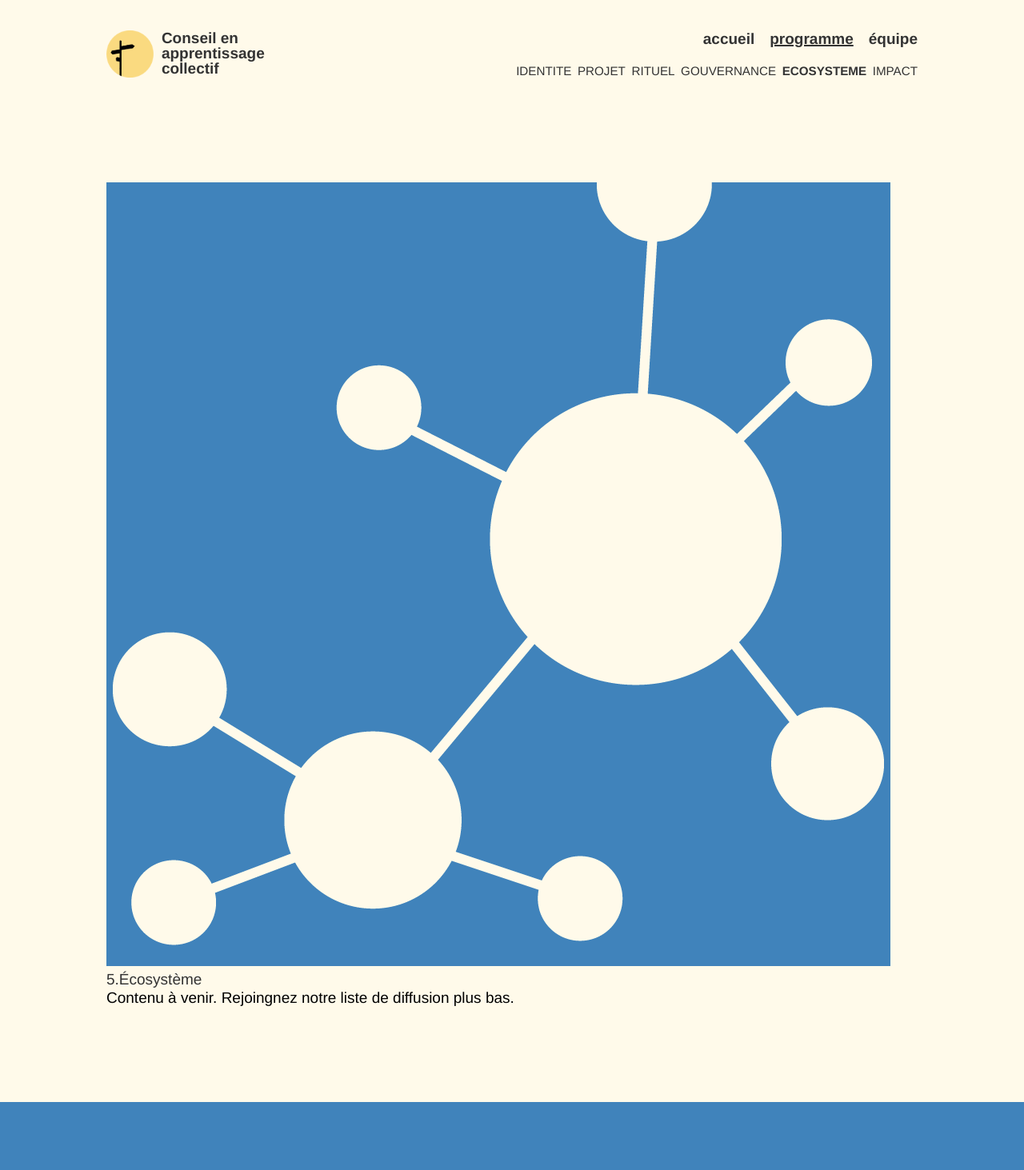
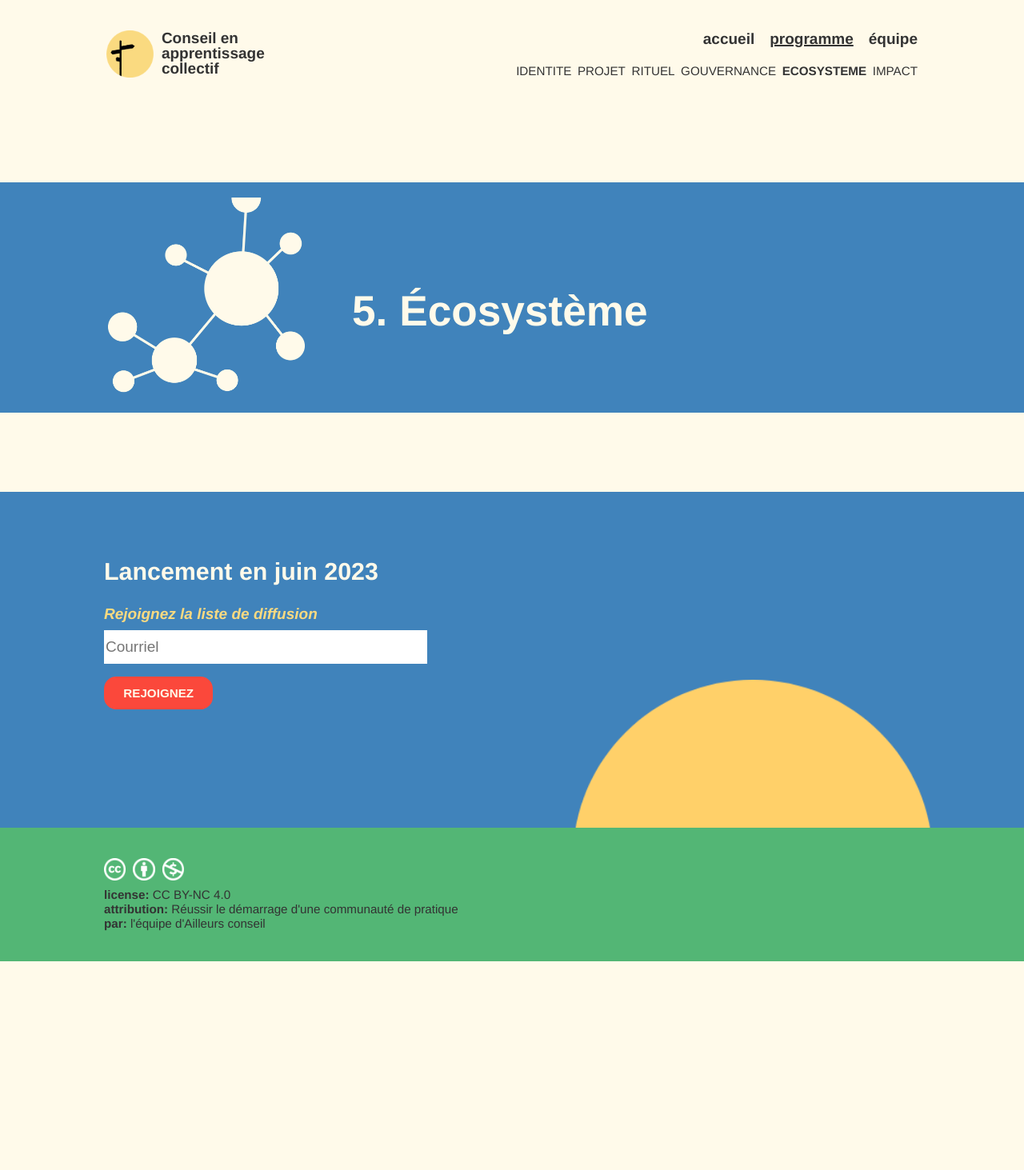
Before and after one commit to JanetteMujica/AilleursConseil_Prelancement, a React (Create React App) app in the folder client/: page /programme/ECOSYSTEME in a window 1280 px wide. Shown: the top 1463 px of the page at 80% size. After the commit the page ends 1202 px from the top, so only its background shows below. Built offline with nearby package versions, Linux system fonts and the light colour scheme.

Commit message:
modulesMediaQueriesColors

```diff
--- a/client/src/components/Footer.js
+++ b/client/src/components/Footer.js
@@ -56,7 +56,7 @@ const Footer = () => {
 	};
 
 	return (
-		<>
+		<WholeWrapper>
 			<FormWrapper>
 				<form ref={form} onSubmit={sendEmail}>
 					<input
@@ -129,11 +129,13 @@ const Footer = () => {
 					</LicenseSection>
 				</GreenSection>
 			</GreenSectionWrapper>
-		</>
+		</WholeWrapper>
 	);
 };
 
 export default Footer;
+
+const WholeWrapper = styled.div``;
 
 const WrapperBlue = styled.div`
 	position: relative;
--- a/client/src/data.js
+++ b/client/src/data.js
@@ -19,6 +19,7 @@ export const modules = [
 export const allModules = [
 	{
 		id: '1',
+		couleur: '#FB483B',
 		module: 'Identité',
 		title: 'IDENTITE',
 		objectif:
@@ -35,6 +36,7 @@ export const allModules = [
 	},
 	{
 		id: '2',
+		couleur: '#4083BB',
 		module: 'Projet',
 		title: 'PROJET',
 		objectif:
@@ -51,6 +53,7 @@ export const allModules = [
 	},
 	{
 		id: '3',
+		couleur: '#53B675',
 		module: 'Rituel',
 		title: 'RITUEL',
 		objectif:
@@ -67,6 +70,7 @@ export const allModules = [
 	},
 	{
 		id: '4',
+		couleur: '#FB483B',
 		module: 'Gouvernance',
 		title: 'GOUVERNANCE',
 		objectif:
@@ -83,6 +87,7 @@ export const allModules = [
 	},
 	{
 		id: '5',
+		couleur: '#4083BB',
 		module: 'Écosystème',
 		title: 'ECOSYSTEME',
 		objectif:
@@ -99,6 +104,7 @@ export const allModules = [
 	},
 	{
 		id: '6',
+		couleur: '#53B675',
 		module: 'Impact',
 		title: 'IMPACT',
 		objectif:
@@ -114,104 +120,3 @@ export const allModules = [
 		imageSrcGold: '../../assets/impactGold.png',
 	},
 ];
-
-/* export const ModulesObject = {
-	{
-		id: '1',
-		module: 'Identité',
-		title: 'IDENTITE',
-		objectif:
-			'Développer une compréhension commune de ce à quoi la communauté sert et de pourquoi les participants en font partie',
-		questions: [
-			'Quelle pratique commune sous-tend l’appartenance des membres à cette communauté?',
-			'Quels critères déterminent qui peut être membre de cette communauté?',
-			'Quel rôle particulier jouent les membres de cette communauté dans leur écosystème?',
-		],
-		imageSrcId: 'identite',
-		imageSrc: '../../assets/identite.png',
-		imageGoldSrcId: 'identiteGold',
-		imageSrcGold: '../../assets/identiteGold.png',
-	},
-	{
-		id: '2',
-		module: 'Projet',
-		title: 'PROJET',
-		objectif:
-			'Développer une compréhension commune des actions à entreprendre à court et à long terme',
-		questions: [
-			'À quel défi commun les membres de cette communauté sont-ils confrontés?',
-			'Quel projet d’avenir les membres de cette communauté souhaitent-ils accomplir ensemble?',
-			'Par quelles actions concrètes comptent ils y arriver?',
-		],
-		imageSrcId: 'projet',
-		imageSrc: '../../assets/projet.png',
-		imageGoldSrcId: 'projetGold',
-		imageSrcGold: '../../assets/projetGold.png',
-	},
-	{
-		id: '3',
-		module: 'Rituel',
-		title: 'RITUEL',
-		objectif:
-			'Développer une compréhension commune du niveau d’engagement attendu et du déroulement prévu',
-		questions: [
-			'À quelle fréquence se rencontreront les membres de cette communauté de pratique?',
-			'Combien de temps durera chaque rencontre? ',
-			'Quelle séquence d’activités prendra place dans chacune des rencontres? ',
-		],
-		imageSrcId: 'rituel',
-		imageSrc: '../../assets/rituel.png',
-		imageGoldSrcId: 'rituelGold',
-		imageSrcGold: '../../assets/rituelGold.png',
-	},
-	{
-		id: '4',
-		module: 'Gouvernance',
-		title: 'GOUVERNANCE',
-		objectif:
-			'Développer une compréhension commune de la manière dont les décisions sont prises',
-		questions: [
-			'Comment se prendront les décisions d’importance stratégique et tactique au sein de la communauté?',
-			'Comment l’ordre du jour des rencontres sera-t-il déterminé?',
-			'Qui animera les rencontres? ',
-		],
-		imageSrcId: 'gouvernance',
-		imageSrc: '../../assets/gouvernance.png',
-		imageGoldSrcId: 'gouvernanceGold',
-		imageSrcGold: '../../assets/gouvernanceGold.png',
-	},
-	{
-		id: '5',
-		module: 'Écosystème',
-		title: 'ECOSYSTEME',
-		objectif:
-			'Développer une compréhension commune des réseaux auxquels la communauté a accès et de son champ d’action collectif',
-		questions: [
-			'À quelles organisations les membres sont-ils liés? ',
-			'Quelle position la communauté occupe-t-elle dans son écosystème? ',
-			'Quels contacts et ressources organisationnelles peuvent mobiliser les membres pour appuyer les activités de la communauté?',
-		],
-		imageSrcId: 'ecosysteme',
-		imageSrc: '../../assets/ecosysteme.png',
-		imageGoldSrcId: 'ecosystemeGold',
-		imageSrcGold: '../../assets/ecosystemeGold.png',
-	},
-	{
-		id: '6',
-		module: 'Impact',
-		title: 'IMPACT',
-		objectif:
-			'Développer une compréhension commune des pratiques à mettre en œuvre pour mesurer les impacts de la communauté sur ses membres et son écosystème',
-		questions: [
-			'Quels sont les impacts attendus de la communauté pour ses membres et pour les organisations auxquels ils appartiennent et sont affiliés?',
-			'Sur quels horizons temporels ces impacts sont-ils attendus?',
-			'Comment ces impacts peuvent-ils être évalués? ',
-		],
-		imageSrcId: 'impact',
-		imageSrc: '../../assets/impact.png',
-		imageGoldSrcId: 'impactGold',
-		imageSrcGold: '../../assets/impactGold.png',
-	},
-};
-
- */
--- a/client/src/pages/Programme/Module.js
+++ b/client/src/pages/Programme/Module.js
@@ -1,7 +1,6 @@
 import React from 'react';
 import { useParams } from 'react-router-dom';
 import { allModules } from '../../data';
-import { titles } from '../../data';
 import styled from 'styled-components';
 import { device } from '../../components/MediaQueries';
 
@@ -12,25 +11,23 @@ const Module = () => {
 
 	return (
 		<>
-			<div></div>
 			<div>
 				{allModules.map((module) => {
 					const image = require(`../../assets/${module.imageSrcId}.png`);
 					if (module.title === title)
 						return (
+							<ColorSection style={{ backgroundColor: module.couleur }}>
 								<ModuleSection>
 									<img src={image} alt={module.module} />
 									<ModuleTitre>
 										<Numero>
 											<Id>{module.id}.</Id>
-										<Titre>{module.module}</Titre>
+											<Titre> {module.module}</Titre>
 										</Numero>
-									<SousTitre>
-										Contenu à venir. Rejoingnez notre liste de diffusion plus
-										bas.
-									</SousTitre>
+										{/* 	<SousTitre>Contenu à venir</SousTitre> */}
 									</ModuleTitre>
 								</ModuleSection>
+							</ColorSection>
 						);
 				})}
 			</div>
@@ -50,6 +47,10 @@ const ModuleSection = styled.section`
 		margin-top: 10em;
 		padding-left: 2em;
 		padding-right: 2em;
+		display: flex;
+		flex-direction: row;
+		gap: 3em;
+		align-items: center;
 	}
 
 	@media ${device.laptop} {
@@ -68,6 +69,28 @@ const ModuleSection = styled.section`
 		padding-right: 20em;
 		margin-top: 14em;
 	}
+
+	img {
+		margin-top: 1em;
+		width: 100%;
+		height: auto;
+
+		@media ${device.tablet} {
+			width: 250px;
+		}
+
+		@media ${device.laptop} {
+			width: 250px;
+		}
+
+		@media ${device.laptopL} {
+			width: 250px;
+		}
+
+		@media ${device.desktop} {
+			width: 400px;
+		}
+	}
 `;
 
 const ColorSection = styled.div``;
@@ -76,7 +99,24 @@ const ModuleTitre = styled.div``;
 
 const SousTitre = styled.div``;
 
-const Numero = styled.p``;
+const Numero = styled.h1`
+	color: #fffaea;
+	padding-top: 1em;
+	font-size: 2.3em;
+
+	@media ${device.tablet} {
+		font-size: 2.8em;
+	}
+
+	@media ${device.laptop} {
+	}
+
+	@media ${device.laptopL} {
+	}
+
+	@media ${device.desktop} {
+	}
+`;
 
 const Id = styled.span``;
 
```
Lines whose indentation alone changed are shown as unchanged.
